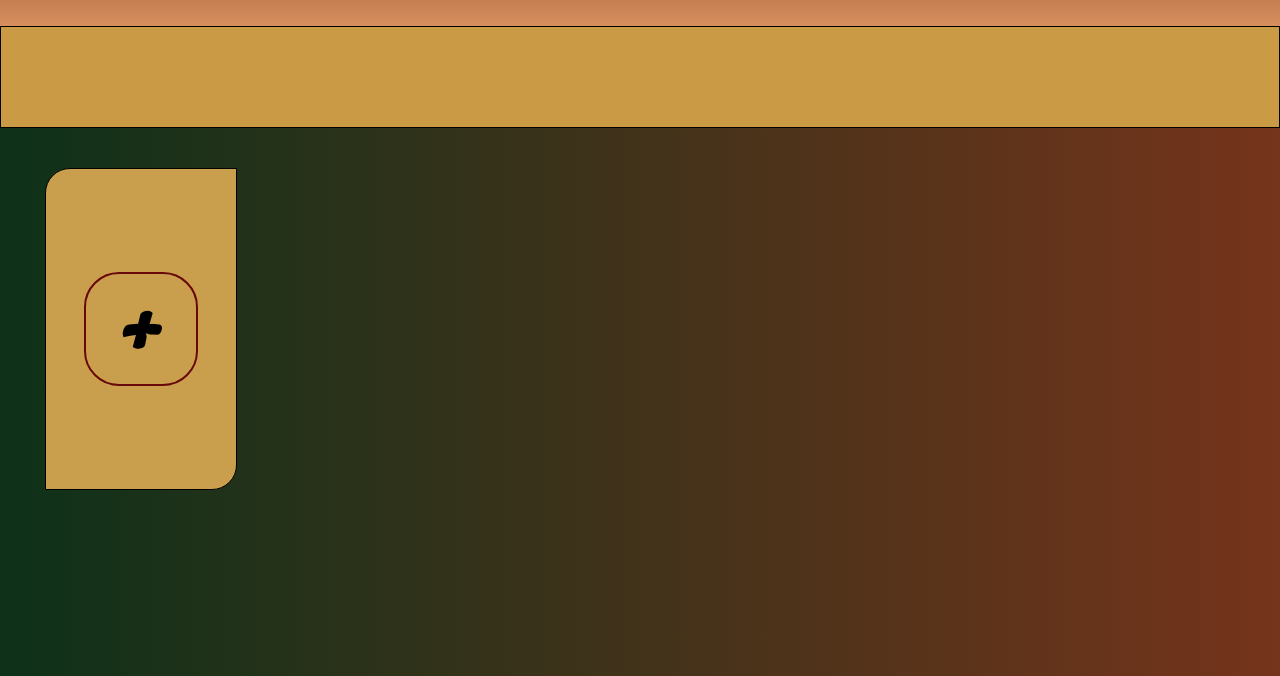
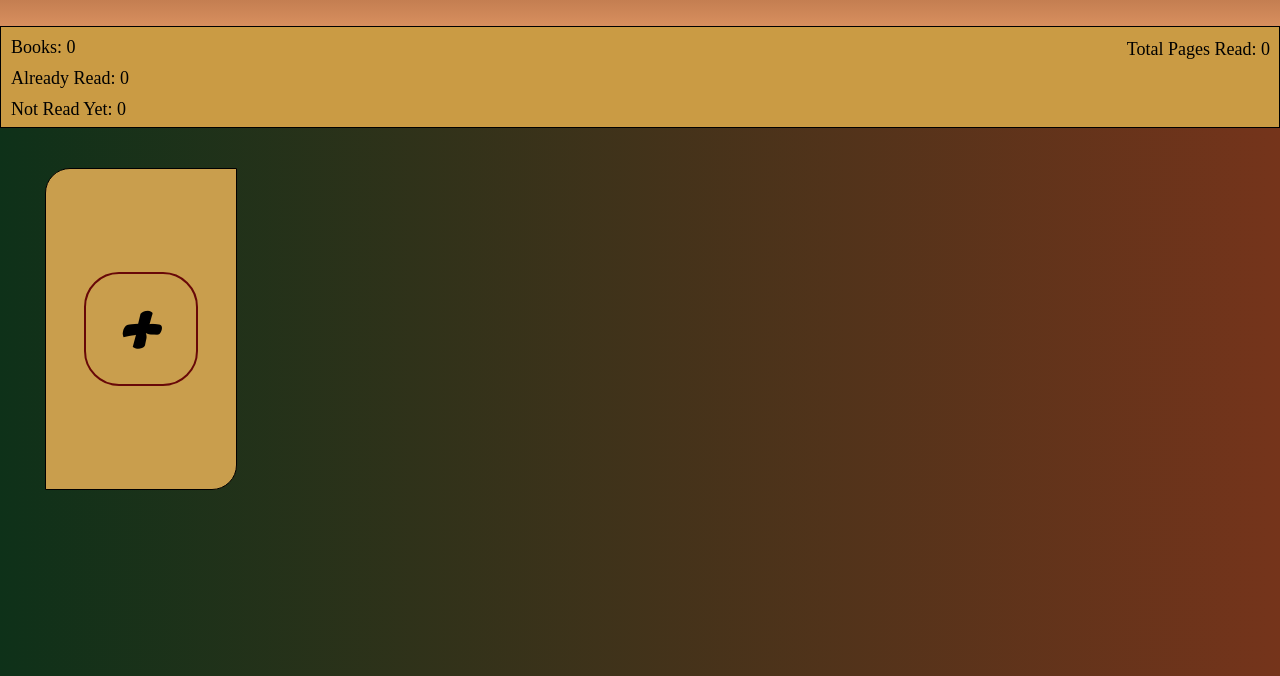
Before and after one commit to Jerriath/Library, a plain HTML site: page index.html in a window 1280 px wide. Shown: the part 124-800 px from the top of the page. Drawn offline with Linux system fonts and the light colour scheme.

Commit message:
Added HTML and CSS elements to stats bar

```diff
--- a/index.html
+++ b/index.html
@@ -11,7 +11,10 @@
             <h1>Personal Library</h1>
         </div>
         <div id="stats">
-
+            <p class="statsLeft" id="totalBooks">Books: 0</p>
+            <p class="statsLeft" id="booksRead">Already Read: 0</p>
+            <p class="statsLeft" id="notRead">Not Read Yet: 0</p>
+            <p class="statsRight" id="pagesRead">Total Pages Read: 0</p>
         </div>
         <div id="library">
             <div class="book" id="addBookDiv" onclick="openForm()">
--- a/style.css
+++ b/style.css
@@ -62,6 +62,22 @@
     text-align: center;
     border-top-right-radius: 0px;;
     border-bottom-left-radius: 0px;
+}
+
+.statsLeft {
+    display: flex;
+    flex-direction: column;
+    text-align: left;
+    margin: 10px;
+    font-size: 18px;
+}
+
+.statsRight {
+    position: absolute;
+    right: 0px;
+    top: 145px;
+    font-size: 18px;
+    margin-right: 10px;
 }
 
 .closeFormBtn {
```
